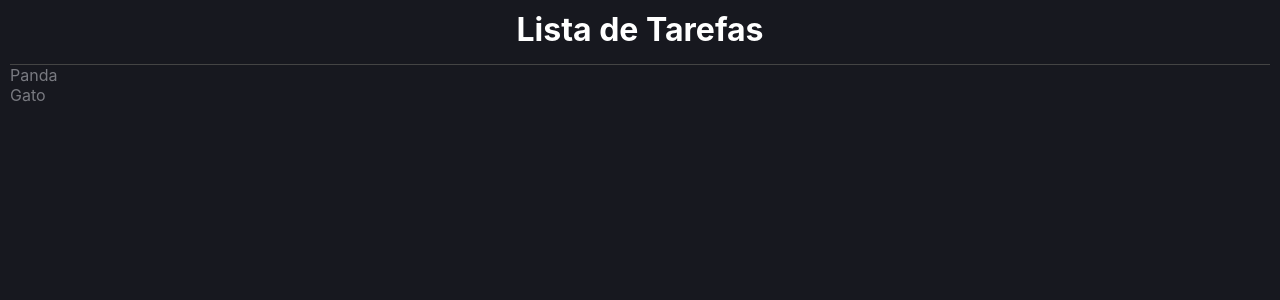
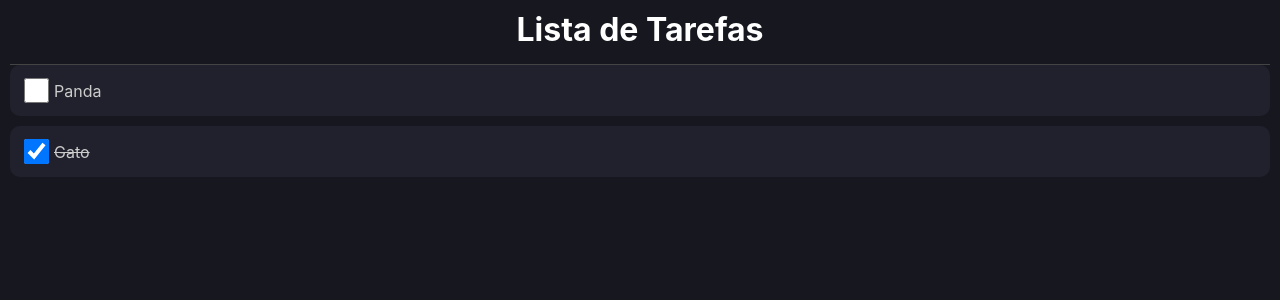
Before and after one commit to luiztoquetto/to_do_list, a React (Create React App) app: page / in a window 1280 px wide. Shown: the top 300 px of the page. Built offline with nearby package versions, Linux system fonts and the light colour scheme.

Commit message:
update(list item): added type and status

```diff
--- a/src/App.tsx
+++ b/src/App.tsx
@@ -1,8 +1,6 @@
 import { ReactElement, useState } from 'react';
 import { Item } from './types/Item';
-
 import { ListItem } from './components/ListItem';
-
 import * as C from './App.styles';
 
 function App(): ReactElement {
--- a/src/components/ListItem/index.tsx
+++ b/src/components/ListItem/index.tsx
@@ -1,6 +1,5 @@
-import { ReactElement } from 'react';
+import { ReactElement, useState } from 'react';
 import { Item } from '../../types/Item';
-
 import * as C from './styles';
 
 type Props = {
@@ -8,11 +7,16 @@
 }
 
 export function ListItem({ item }: Props): ReactElement {
+    const [isChecked, setIsChecked] = useState(item.done);
+
     return(
-        <C.Container>
-            {item.name}
-
-            {/* 38min aula1 */}
+        <C.Container done={isChecked}>
+            <input
+                type="checkbox"
+                checked={isChecked}
+                onChange={(event) => setIsChecked(event.target.checked)}
+            />
+            <label>{item.name}</label>
         </C.Container>
     );
 }
--- a/src/components/ListItem/styles.ts
+++ b/src/components/ListItem/styles.ts
@@ -1,5 +1,27 @@
 import styled from "styled-components";
 
-export const Container = styled.div`
+type ContainerProps = {
+    done: boolean;
+}
 
-`;
+export const Container = styled.div(({ done }: ContainerProps) => (
+    `
+    display: flex;
+    background-color: #20212c;
+    padding: 10px;
+    border-radius: 10px;
+    margin-bottom: 10px;
+    align-items: center;
+
+    input {
+        width: 25px;
+        height: 25px;
+        margin-right: 5px;
+    }
+
+    label {
+        color: #ccc;
+        text-decoration: ${done ? 'line-through' : 'initial'};
+    }
+    `
+));
```
